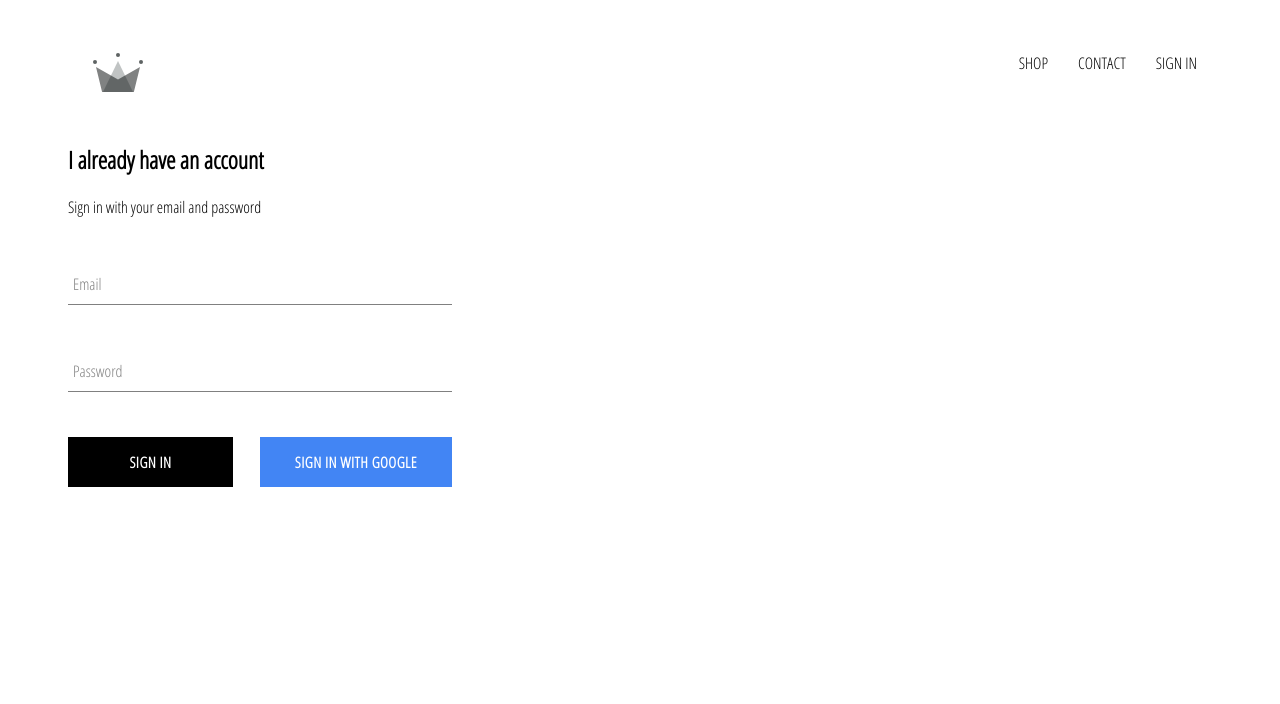
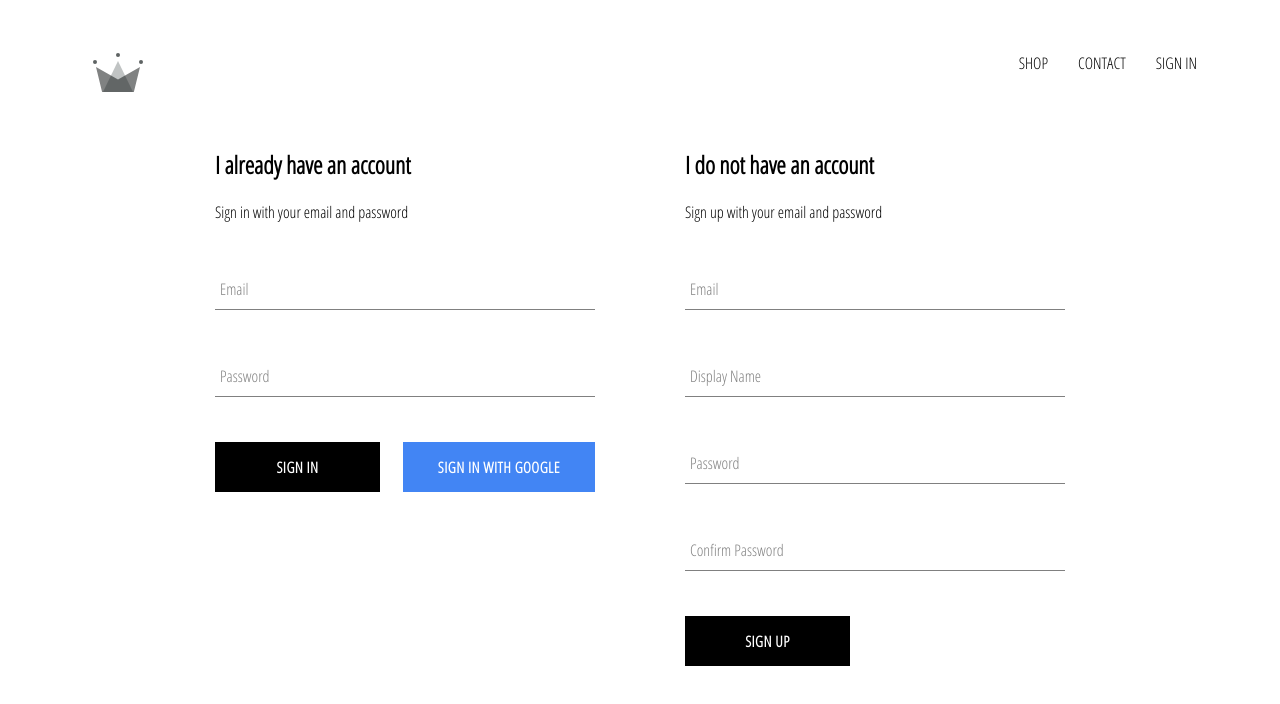
Before and after one commit to Rekhakumari12/e-shopping, a React (Create React App) app: page /signin in a window 1280 px wide. Shown: the top 704 px of the page. Built offline with nearby package versions, Linux system fonts and the light colour scheme; no server answers.

Commit message:
implemented firebase utils, included ability to store user data in firebase db

```diff
--- a/src/App.js
+++ b/src/App.js
@@ -28,7 +28,8 @@
               id: snapShot.id,
               ...snapShot.data()
             }
-          })
+          }, () => console.log(this.state))
+
         })
       }
       else {
--- a/src/components/signin/sign-in.style.scss
+++ b/src/components/signin/sign-in.style.scss
@@ -1,5 +1,5 @@
 .sign-in {
-  width: 30vw;
+  width: 380px;
   display: flex;
   flex-direction: column;
 }
--- /dev/null
+++ b/src/components/signup/SignUp.jsx
@@ -0,0 +1,66 @@
+import React, { Component } from 'react';
+import FormInput from '../form-input/FormInput';
+import Button from '../button/Button';
+import './sign-up.style.scss'
+import { auth, createUserProfileDocument } from '../../firebase/firebase.utils';
+class SignUp extends Component {
+  constructor() {
+    super()
+    this.state = {
+      displayName: '',
+      email: '',
+      password: '',
+      confirmPassword: ''
+    }
+  }
+
+  handleSubmit = async (e) => {
+    e.preventDefault()
+    const { email, displayName, password, confirmPassword } = this.state
+
+    if (password !== confirmPassword) {
+      alert('Password dont match')
+      return
+    }
+
+    try {
+      const { user } = await auth.createUserWithEmailAndPassword(email, password)
+      await createUserProfileDocument(user, { displayName })
+      this.setState({
+        displayName: '',
+        email: '',
+        password: '',
+        confirmPassword: ''
+      })
+    }
+    catch (error) {
+      console.log('error while creating user', error.message)
+    }
+
+  }
+
+  handleChange = (e) => {
+    const { name, value } = e.target
+    console.log(name, value)
+    this.setState({ [name]: value })
+  }
+
+  render() {
+    const { email, displayName, password, confirmPassword } = this.state
+    return (
+      <div className='sign-up'>
+        <h2 className='title'>I do not have an account</h2>
+        <span>Sign up with your email and password</span>
+        <form onSubmit={this.handleSubmit}>
+          <FormInput type="email" name="email" value={email} label='Email' required onChange={this.handleChange} />
+          <FormInput type="text" name="displayName" value={displayName} label='Display Name' required onChange={this.handleChange} />
+          <FormInput type="password" name="password" value={password} label='Password' required onChange={this.handleChange} />
+          <FormInput type="password" name="confirmPassword" value={confirmPassword} label='Confirm Password' required onChange={this.handleChange} />
+          <Button type="submit">Sign up</Button>
+        </form>
+      </div>
+    );
+  }
+}
+
+export default SignUp;
--- /dev/null
+++ b/src/components/signup/sign-up.style.scss
@@ -0,0 +1,5 @@
+.sign-up {
+  display: flex;
+  flex-direction: column;
+  width: 380px;
+}
--- a/src/pages/auth/Auth.jsx
+++ b/src/pages/auth/Auth.jsx
@@ -1,11 +1,14 @@
 import React from 'react';
 import SignIn from '../../components/signin/SignIn';
+import SignUp from '../../components/signup/SignUp';
 import './auth.style.scss'
 const Auth = () => {
   return (
     <div className='auth'>
       <SignIn />
+      <SignUp />
     </div>
+
   );
 }
 
--- a/src/pages/auth/auth.style.scss
+++ b/src/pages/auth/auth.style.scss
@@ -0,0 +1,6 @@
+.auth {
+  width: 850px;
+  display: flex;
+  justify-content: space-between;
+  margin: 30px auto;
+}
```
